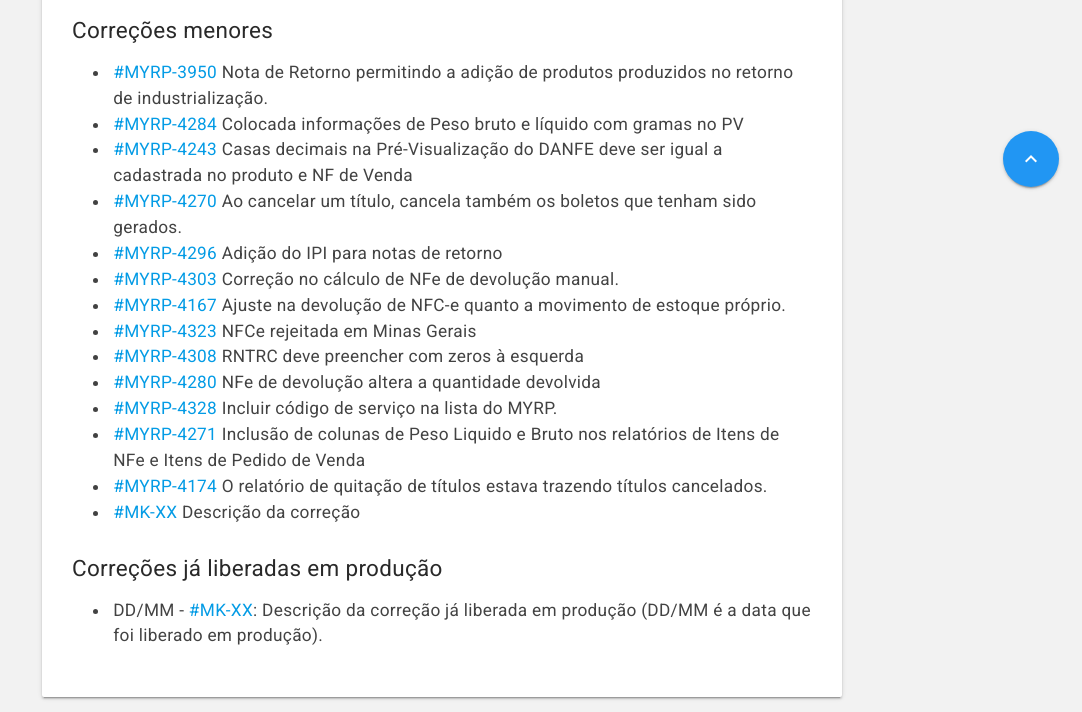
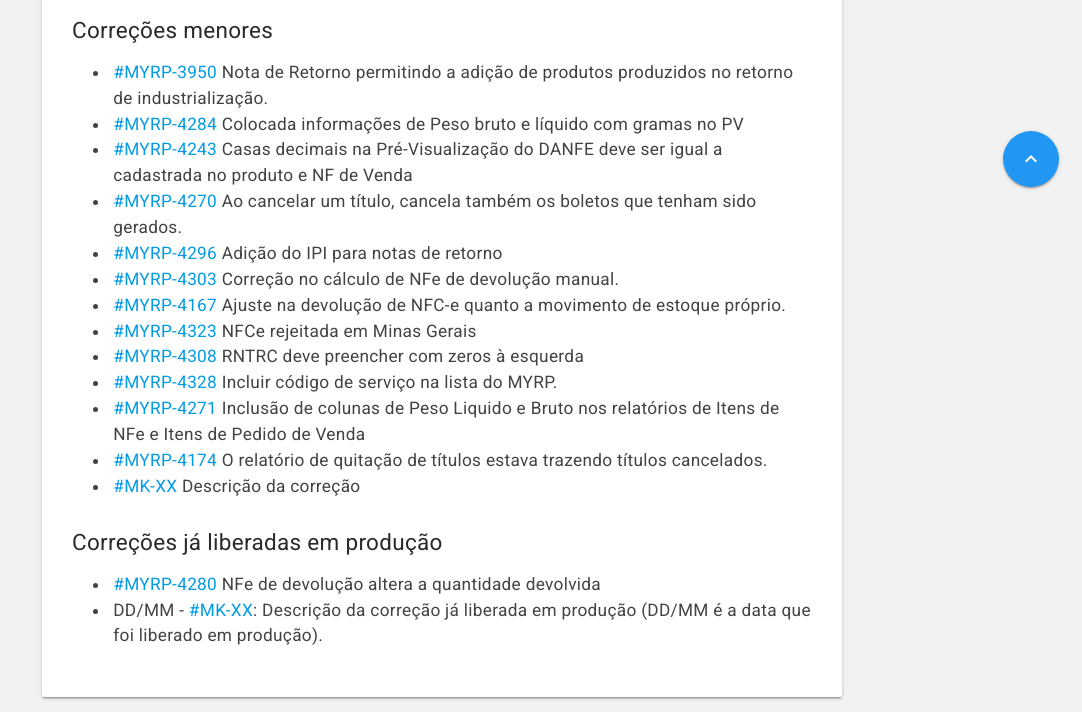
Before and after one commit to myrp-maicon/changelog-myrp, a Jekyll site: the page built from docs/myrp/19.06.01.md, in a window 1280 px wide. Shown: the part 690-1402 px from the top of the page, without its empty margins (198-1280 px from the left). Built offline with Jekyll 4.4.1, drawn with Linux system fonts in a browser that asks for light colours; nearby versions of some CDN libraries; our own code applies the rules of GitHub Pages for plain Markdown files; the repository's description, which GitHub fills in, is left out.

Commit message:
Update 19.06.01.md
Liberação efetuada como hotfix.

```diff
--- a/docs/myrp/19.06.01.md
+++ b/docs/myrp/19.06.01.md
@@ -16,11 +16,11 @@
 * [#MYRP-4167](https://devmyrp.atlassian.net/browse/MYRP-4167) Ajuste na devolução de NFC-e quanto a movimento de estoque próprio.
 * [#MYRP-4323](https://devmyrp.atlassian.net/browse/MYRP-4323) NFCe rejeitada em Minas Gerais
 * [#MYRP-4308](https://devmyrp.atlassian.net/browse/MYRP-4308) RNTRC deve preencher com zeros à esquerda
-* [#MYRP-4280](https://devmyrp.atlassian.net/browse/MYRP-4280) NFe de devolução altera a quantidade devolvida
 * [#MYRP-4328](https://devmyrp.atlassian.net/browse/MYRP-4328) Incluir código de serviço na lista do MYRP.
 * [#MYRP-4271](https://devmyrp.atlassian.net/browse/MYRP-4271) Inclusão de colunas de Peso Liquido e Bruto nos relatórios de Itens de NFe e Itens de Pedido de Venda
 * [#MYRP-4174](https://devmyrp.atlassian.net/browse/MYRP-4174) O relatório de quitação de títulos estava trazendo títulos cancelados.
 * [#MK-XX](https://devmyrp.atlassian.net/browse/MK-XX) Descrição da correção
 
 ## Correções já liberadas em produção
+* [#MYRP-4280](https://devmyrp.atlassian.net/browse/MYRP-4280) NFe de devolução altera a quantidade devolvida
 * DD/MM - [#MK-XX](https://devmyrp.atlassian.net/browse/MK-XX): Descrição da correção já liberada em produção (DD/MM é a data que foi liberado em produção).
```
